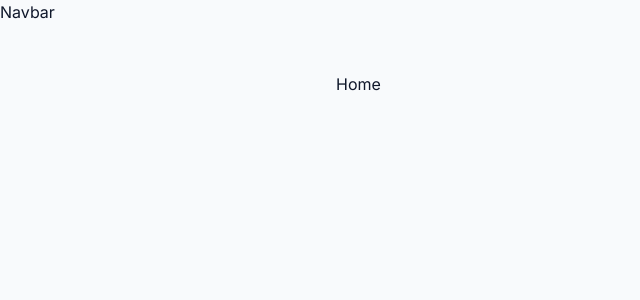
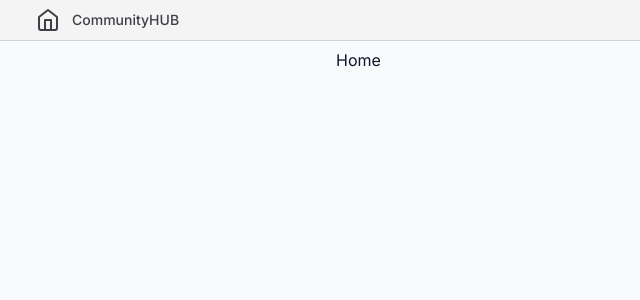
Before and after one commit to milan-lakhani/community-hub, a Next.js app: page / in a window 1280 px wide. Shown: the top 300 px of the page, without its empty margins (0-640 px from the left). Built offline with nearby package versions, Linux system fonts and the light colour scheme.

Commit message:
chore: navbar skeleton, logo and icons

```diff
--- /dev/null
+++ b/src/components/Icons.tsx
@@ -0,0 +1,7 @@
+import { LucideProps } from "lucide-react";
+
+export const Icons = {
+    logo: (props: LucideProps) => {
+        return <svg {...props} xmlns="http://www.w3.org/2000/svg" width="24" height="24" viewBox="0 0 24 24" fill="none" stroke="currentColor" stroke-width="2" stroke-linecap="round" stroke-linejoin="round"><path d="m3 9 9-7 9 7v11a2 2 0 0 1-2 2H5a2 2 0 0 1-2-2z"/><polyline points="9 22 9 12 15 12 15 22"/></svg>
+    }
+}
--- a/src/components/Navbar.tsx
+++ b/src/components/Navbar.tsx
@@ -1,8 +1,18 @@
+import Link from "next/link"
+import { Icons } from "./Icons"
+
 const Navbar = () => {
     return (
-        <nav>
-        <h1>Navbar</h1>
-        </nav>
+        <>
+            <div className="fixed top-0 inset-x-0 h-fit bg-zinc-100 border-b border-zinc-300 z-[10] py-2">
+                <div className="container max-w-7xl h-hull mx-auto flex items-center justify-between gap-2">
+                    <Link href="/" className="flex gap-2 items-center">
+                        <Icons.logo className="h-8 w-8 sm:h-6 sm-w-6 text-zinc-700" />
+                        <p className="hidden text-zinc-700 text-sm font-medium md:block">CommunityHUB</p>
+                    </Link>
+                </div>
+            </div>
+        </>
     )
 }
 
```
